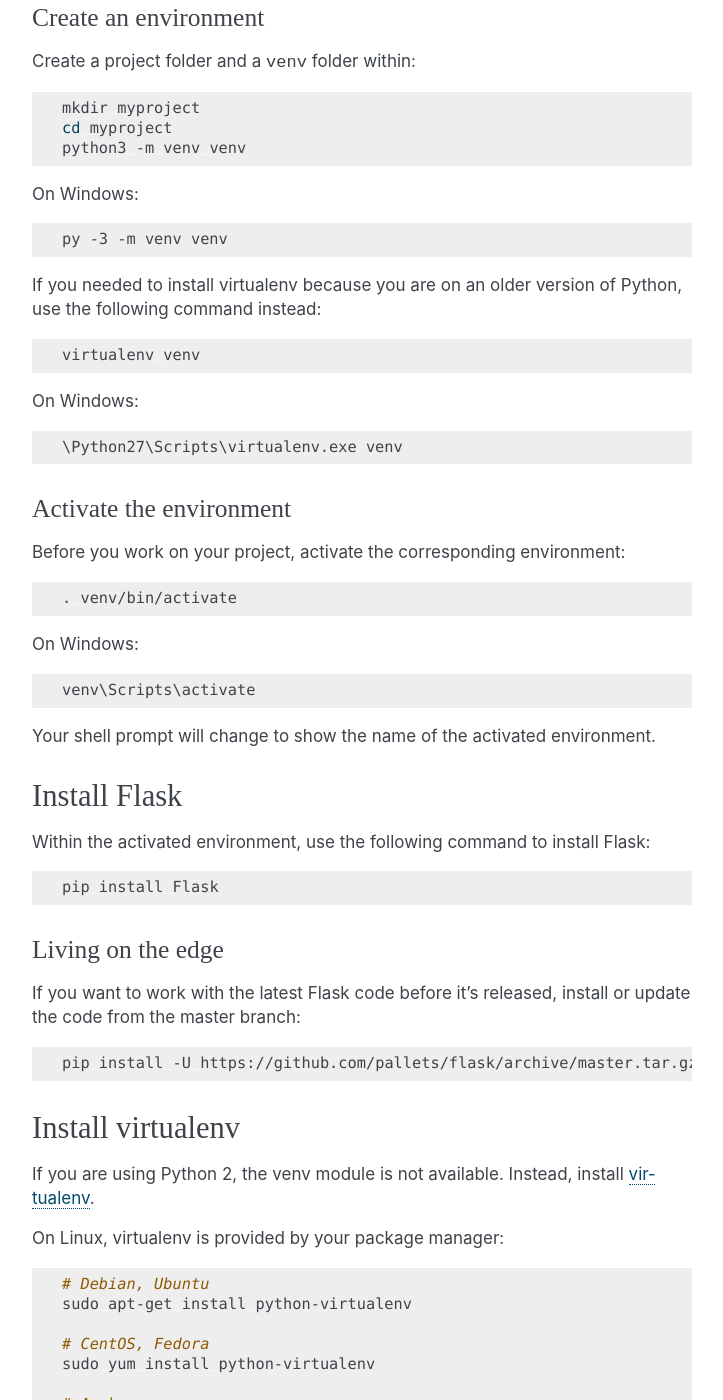
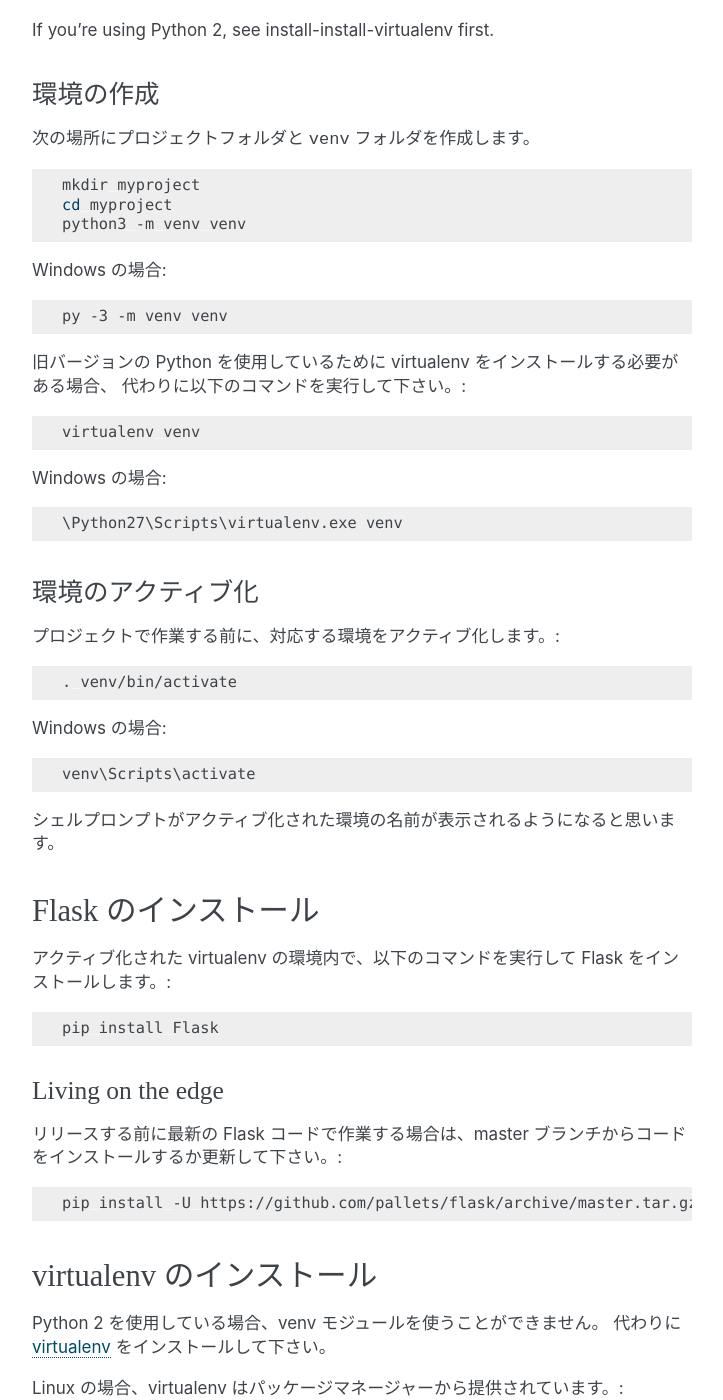
Before and after one commit to tokuda109/flask-docs-ja, a Sphinx documentation site: the page built from docs/installation.rst, in a window 1280 px wide and 1400 px high, scrolled down 1222 px. Shown: the whole window, without its empty margins (388-1111 px from the left). Built offline with Sphinx 7.4.7, drawn with Linux system fonts in a browser that asks for light colours; some of the changed text lies outside the part shown.

Commit message:
Installation のページの翻訳を追加

```diff
--- a/docs/installation.rst
+++ b/docs/installation.rst
@@ -1,18 +1,32 @@
 .. _installation:
 
-Installation
-============
+.. Installation
+   ============
 
-Python Version
---------------
+インストール方法
+===================
 
-We recommend using the latest version of Python 3. Flask supports Python 3.3
-and newer, Python 2.6 and newer, and PyPy.
+.. Python Version
+   --------------
 
-Dependencies
-------------
+Python のバージョン
+-------------------
 
-These distributions will be installed automatically when installing Flask.
+.. We recommend using the latest version of Python 3. Flask supports Python 3.3
+   and newer, Python 2.6 and newer, and PyPy.
+
+Python 3 の最新バージョンを使うことをお勧めします。
+Flask は Python 3.3以降、Python 2.6以降、PyPyをサポートしています。
+
+.. Dependencies
+   ------------
+
+依存
+---------------
+
+.. These distributions will be installed automatically when installing Flask.
+
+以下のディストリビューションは、Flaskのインストール時に自動的にインストールされます。
 
 * `Werkzeug`_ implements WSGI, the standard Python interface between
   applications and servers.
@@ -31,8 +45,11 @@
 .. _ItsDangerous: https://pythonhosted.org/itsdangerous/
 .. _Click: http://click.pocoo.org/
 
-Optional dependencies
-~~~~~~~~~~~~~~~~~~~~~
+.. Optional dependencies
+   ~~~~~~~~~~~~~~~~~~~~~
+
+オプションの依存
+~~~~~~~~~~~~~~~~~~~~~~~~
 
 These distributions will not be installed automatically. Flask will detect and
 use them if you install them.
@@ -45,7 +62,10 @@
 .. _Blinker: https://pythonhosted.org/blinker/
 .. _SimpleJSON: https://simplejson.readthedocs.io/
 
-Virtual environments
+.. Virtual environments
+   --------------------
+
+仮想環境
 --------------------
 
 Use a virtual environment to manage the dependencies for your project, both in
@@ -68,10 +88,15 @@
 
 .. _install-create-env:
 
-Create an environment
+.. Create an environment
+   ~~~~~~~~~~~~~~~~~~~~~
+
+環境の作成
 ~~~~~~~~~~~~~~~~~~~~~
 
-Create a project folder and a :file:`venv` folder within:
+.. Create a project folder and a :file:`venv` folder within:
+
+次の場所にプロジェクトフォルダと :file:`venv` フォルダを作成します。
 
 .. code-block:: sh
 
@@ -79,46 +104,67 @@
     cd myproject
     python3 -m venv venv
 
-On Windows:
+.. On Windows:
+
+Windows の場合:
 
 .. code-block:: bat
 
     py -3 -m venv venv
 
-If you needed to install virtualenv because you are on an older version of
-Python, use the following command instead:
+.. If you needed to install virtualenv because you are on an older version of
+   Python, use the following command instead:
+
+旧バージョンの Python を使用しているために virtualenv をインストールする必要がある場合、
+代わりに以下のコマンドを実行して下さい。:
 
 .. code-block:: sh
 
     virtualenv venv
 
-On Windows:
+.. On Windows:
+
+Windows の場合:
 
 .. code-block:: bat
 
     \Python27\Scripts\virtualenv.exe venv
 
-Activate the environment
+.. Activate the environment
+   ~~~~~~~~~~~~~~~~~~~~~~~~
+
+環境のアクティブ化
 ~~~~~~~~~~~~~~~~~~~~~~~~
 
-Before you work on your project, activate the corresponding environment:
+.. Before you work on your project, activate the corresponding environment:
+
+プロジェクトで作業する前に、対応する環境をアクティブ化します。:
 
 .. code-block:: sh
 
     . venv/bin/activate
 
-On Windows:
+.. On Windows:
+
+Windows の場合:
 
 .. code-block:: bat
 
     venv\Scripts\activate
 
-Your shell prompt will change to show the name of the activated environment.
+.. Your shell prompt will change to show the name of the activated environment.
 
-Install Flask
--------------
+シェルプロンプトがアクティブ化された環境の名前が表示されるようになると思います。
 
-Within the activated environment, use the following command to install Flask:
+.. Install Flask
+   -------------
+
+Flask のインストール
+-------------------------
+
+.. Within the activated environment, use the following command to install Flask:
+
+アクティブ化された virtualenv の環境内で、以下のコマンドを実行して Flask をインストールします。:
 
 .. code-block:: sh
 
@@ -127,8 +173,10 @@
 Living on the edge
 ~~~~~~~~~~~~~~~~~~
 
-If you want to work with the latest Flask code before it's released, install or
-update the code from the master branch:
+.. If you want to work with the latest Flask code before it's released, install or
+   update the code from the master branch:
+
+リリースする前に最新の Flask コードで作業する場合は、master ブランチからコードをインストールするか更新して下さい。:
 
 .. code-block:: sh
 
@@ -136,13 +184,21 @@
 
 .. _install-install-virtualenv:
 
-Install virtualenv
-------------------
+.. Install virtualenv
+   ------------------
 
-If you are using Python 2, the venv module is not available. Instead,
-install `virtualenv`_.
+virtualenv のインストール
+-----------------------------
 
-On Linux, virtualenv is provided by your package manager:
+.. If you are using Python 2, the venv module is not available. Instead,
+   install `virtualenv`_.
+
+Python 2 を使用している場合、venv モジュールを使うことができません。
+代わりに `virtualenv`_ をインストールして下さい。
+
+.. On Linux, virtualenv is provided by your package manager:
+
+Linux の場合、virtualenv はパッケージマネージャーから提供されています。:
 
 .. code-block:: sh
 
@@ -155,21 +211,27 @@
     # Arch
     sudo pacman -S python-virtualenv
 
-If you are on Mac OS X or Windows, download `get-pip.py`_, then:
+.. If you are on Mac OS X or Windows, download `get-pip.py`_, then:
+
+Mac OS X か Windows の場合は、`get-pip.py`_ をダウンロードして、:
 
 .. code-block:: sh
 
     sudo python2 Downloads/get-pip.py
     sudo python2 -m pip install virtualenv
 
-On Windows, as an administrator:
+.. On Windows, as an administrator:
+
+Windows の場合、管理者権限で:
 
 .. code-block:: bat
 
     \Python27\python.exe Downloads\get-pip.py
     \Python27\python.exe -m pip install virtualenv
 
-Now you can continue to :ref:`install-create-env`.
+.. Now you can continue to :ref:`install-create-env`.
+
+これで、:ref:`install-create-env` に進むことができます。
 
 .. _virtualenv: https://virtualenv.pypa.io/
 .. _get-pip.py: https://bootstrap.pypa.io/get-pip.py
```
